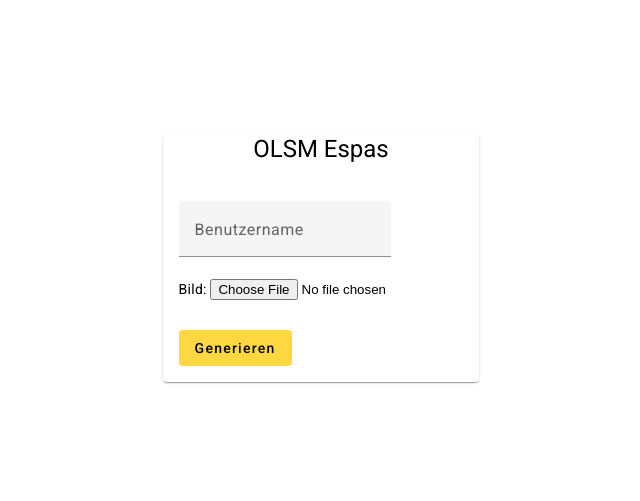
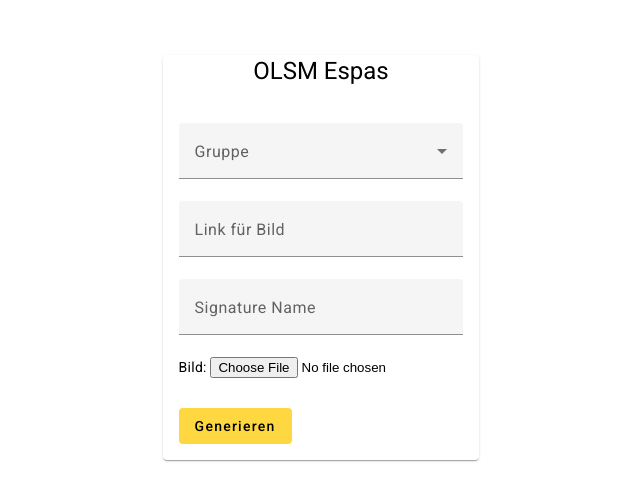
Before and after one commit to bmit-atm/A100K_olsm-ui, an Angular app: page /dashboard in a window 1280 px wide. Shown: the part 143-644 px from the top of the page, without its empty margins (319-959 px from the left). Built offline with nearby package versions, Linux system fonts and the light colour scheme.

Commit message:
added last thing

```diff
--- a/src/app/components/dashboard/dashboard.component.html
+++ b/src/app/components/dashboard/dashboard.component.html
@@ -3,13 +3,26 @@
         <h1>OLSM Espas</h1>
         <mat-card-content>
             <form (submit)="onFormSubmit($event)" [formGroup]="genereteForm">
-                <mat-form-field>
-                    <mat-label>Benutzername</mat-label>
-                    <input matInput formControlName="username" name="username" placeholder="">
-                </mat-form-field>
+                <div style="display: flex; flex-direction: column;">
+                    <mat-form-field>
+                        <mat-label>Gruppe</mat-label>
+                        <mat-select formControlName="gruppe">
+                            <mat-option *ngFor="let gruppe of gruppen" [value]="gruppe.value">{{ gruppe.viewValue }}</mat-option>
+                        </mat-select>
+                    </mat-form-field>
+                    <mat-form-field>
+                        <mat-label>Link für Bild</mat-label>
+                        <input matInput formControlName="url" name="url" placeholder="">
+                    </mat-form-field>
+                    <mat-form-field>
+                        <mat-label>Signature Name</mat-label>
+                        <input matInput formControlName="name" name="url" placeholder="">
+                    </mat-form-field>
+
+                </div>
                 <div>
                     <mat-label>Bild: </mat-label>
-                    <input (change)="onFileChange($event)" accept="image/*" formControlName="file" type="file" class="file-input" #fileUpload>
+                    <input (change)="onFileChange($event)" accept="image/*" type="file" class="file-input" #fileUpload>
                 </div>
                 <div class="file-upload">
 
--- a/src/app/components/dashboard/dashboard.component.ts
+++ b/src/app/components/dashboard/dashboard.component.ts
@@ -8,35 +8,52 @@ import { UploadService } from '../../services/upload.service';
 import { ReactiveFormsModule } from '@angular/forms';
 import { FormGroup, FormControl } from '@angular/forms';
 import { saveAs } from 'file-saver';
+import {MatSelectModule} from '@angular/material/select';
+import { NgForOf } from '@angular/common';
+interface Gruppe {
+  value: string;
+  viewValue: string;
+}
 @Component({
   selector: 'app-dashboard',
   standalone: true,
-  imports: [MatIconModule, MatCardModule, MatFormFieldModule, MatInputModule, MatButtonModule, ReactiveFormsModule],
+  imports: [MatIconModule, MatCardModule, MatFormFieldModule, MatInputModule, MatButtonModule, ReactiveFormsModule, MatSelectModule, NgForOf],
   templateUrl: './dashboard.component.html',
   styleUrl: './dashboard.component.sass'
 })
 export class DashboardComponent {
+  gruppen: Gruppe[] = [
+    { value: 'OutlookSIGN_ALL', viewValue: 'OutlookSIGN_ALL' },
+    { value: 'OutlookSIGN_KV', viewValue: 'OutlookSIGN_KV' },
+    { value: 'OutlookSIGN_IT', viewValue: 'OutlookSIGN_IT' },
+  ];
 
   genereteForm = new FormGroup({
-    username: new FormControl(''),
-    file: new FormControl(null)
+    gruppe: new FormControl(''),
+    url: new FormControl(''),
+    file: new FormControl(null),
+    name: new FormControl('')
   });
+
   @ViewChild('fileUpload', { static: false }) fileUpload!: ElementRef;
 
   constructor(private uploadService: UploadService) {}
 
   onFormSubmit(event: any) {
-    event.preventDefault();
-    const username = this.genereteForm.get('username')?.value as string;
+
+    const gruppe = this.genereteForm.get('gruppe')?.value as string;
+    const url = this.genereteForm.get('url')?.value as string;
     const file = this.genereteForm.get('file')?.value as unknown as File;
+    const name = this.genereteForm.get('name')?.value as string;
+    this.uploadService.uploadImage(gruppe, url, file, name).subscribe(response => {
+      saveAs(response, `signature_${name}_${gruppe}.htm`);
+      console.log(response);
+      console.log(gruppe);
 
-    this.uploadService.uploadImage(username, file).subscribe(response => {
-      saveAs(response, 'signature.htm');
+      this.genereteForm.reset();
     }, (error) => {
       console.log(error);
     });
-
-    console.log(file, username);
   }
 
   onFileChange(event: any) {
@@ -48,4 +65,5 @@ export class DashboardComponent {
     }
   }
 
+
 }
--- a/src/app/services/upload.service.ts
+++ b/src/app/services/upload.service.ts
@@ -10,9 +10,11 @@ export class UploadService extends BaseService{
     super();
   }
 
-  uploadImage(username: string, image: File) {
+  uploadImage(gruppe: string, url:string, image: File, name: string) {
     const formData = new FormData();
-    formData.append('username', username);
+    formData.append('gruppe', gruppe);
+    formData.append('url', url);
+    formData.append('name', name);
     formData.append('file', image);
 
     return this.http.post(this.getBaseUrl() + 'generate', formData, { responseType: 'blob' });
```
